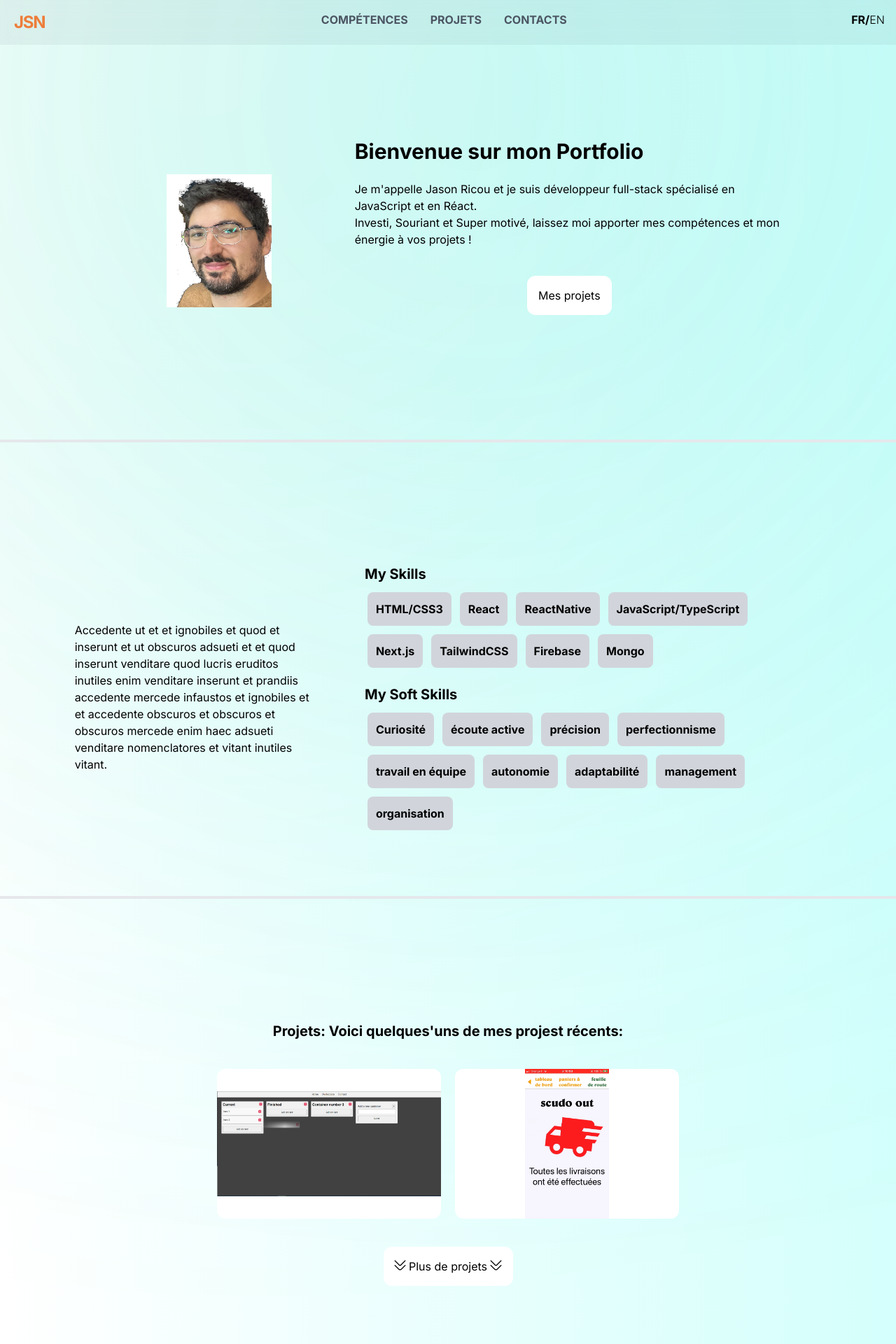
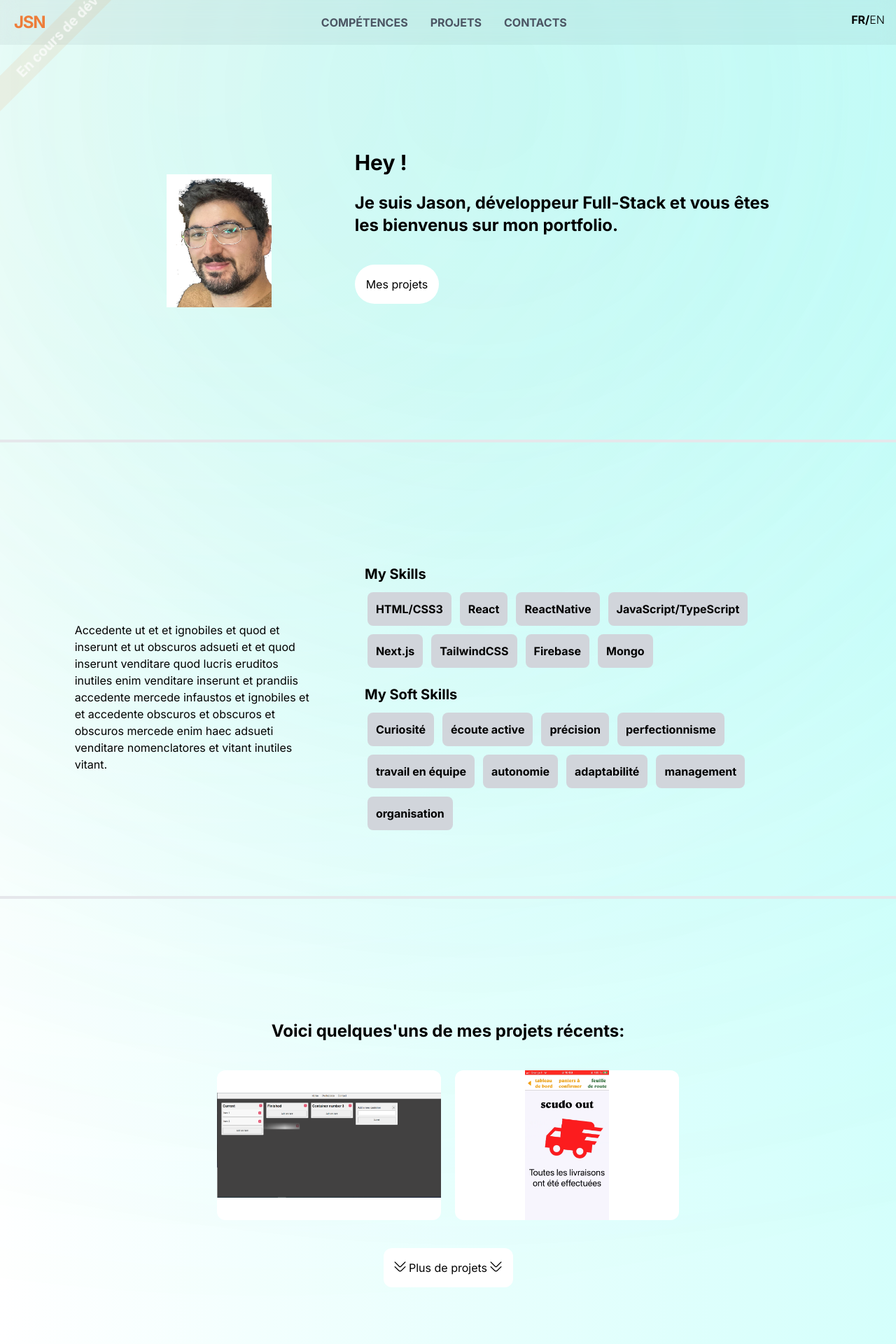
Before and after one commit to Hu-man-man/portfolio, a Next.js app: page / in a window 1280 px wide. Shown: the top 1920 px of the page at 70% size. Built offline with nearby package versions, Linux system fonts and the light colour scheme.

Commit message:
DeveloppementBand

```diff
--- a/app/composants/Contacts.tsx
+++ b/app/composants/Contacts.tsx
@@ -1,100 +1,3 @@
-// import { useState } from "react";
-// import Image from "next/image";
-
-// type ContactsProps = {
-//   lang: "fr" | "an";
-//   scrollToSection: (id: string) => void;
-// };
-
-// const Contacts = ({ lang, scrollToSection }: ContactsProps) => {
-//   const [isHovered, setIsHovered] = useState(false);
-
-//   return (
-//     <>
-//       <div className="flex flex-col items-center justify-center">
-//         <a
-//           className={`cursor-pointer tracking-tighter text-5xl font-bold uppercase hover:text-[#ED7D3A]`}
-//           onClick={() => scrollToSection("homePage")}
-//         >
-//           {"jsn"}
-//         </a>
-//         <div className="flex items-center justify-center">
-//           <div
-
-//             onMouseEnter={() => setIsHovered(true)}
-//             onMouseLeave={() => setIsHovered(false)}
-//           >
-//             <Image
-//               src={
-//                 isHovered
-//                   ? "/static/images/linkedin-hover.png"
-//                   : "/static/images/linkedin.png"
-//               }
-//               alt="icone de linkedin"
-//               width={100}
-//               height={100}
-//               className="group-hover:hidden"
-//             />
-//           </div>
-//           <div
-
-//             onMouseEnter={() => setIsHovered(true)}
-//             onMouseLeave={() => setIsHovered(false)}
-//           >
-//             <Image
-//               src={
-//                 isHovered
-//                   ? "/static/images/github-hover.png"
-//                   : "/static/images/github.png"
-//               }
-//               alt="icone de linkedin"
-//               width={100}
-//               height={100}
-//               className="group-hover:hidden"
-//             />
-//           </div>
-//           <div
-
-//             onMouseEnter={() => setIsHovered(true)}
-//             onMouseLeave={() => setIsHovered(false)}
-//           >
-//             <Image
-//               src={
-//                 isHovered
-//                   ? "/static/images/email-hover.png"
-//                   : "/static/images/email.png"
-//               }
-//               alt="icone de linkedin"
-//               width={100}
-//               height={100}
-//               className="group-hover:hidden"
-//             />
-//           </div>
-//           <div
-
-//             onMouseEnter={() => setIsHovered(true)}
-//             onMouseLeave={() => setIsHovered(false)}
-//           >
-//             <Image
-//               src={
-//                 isHovered
-//                   ? "/static/images/cv-hover.png"
-//                   : "/static/images/cv.png"
-//               }
-//               alt="icone de linkedin"
-//               width={100}
-//               height={100}
-//               className="group-hover:hidden"
-//             />
-//           </div>
-//         </div>
-//       </div>
-//     </>
-//   );
-// };
-
-// export default Contacts;
-
 import React, { useState } from "react";
 import Image from "next/image";
 
@@ -116,7 +19,6 @@ const ContactIcon: React.FC<ContactIconProps> = ({ defaultSrc, hoverSrc }) => {
         alt="Contact Icon"
         width={100}
         height={100}
-        className="group-hover:hidden"
       />
     </div>
   );
@@ -136,7 +38,7 @@ const Contacts: React.FC<ContactsProps> = ({ lang, scrollToSection }) => {
       >
         {"jsn"}
       </a>
-      <div className="flex items-center justify-center gap-5">
+      <div className="flex items-center justify-center gap-5 mx-12">
         <ContactIcon
           defaultSrc="/static/images/linkedin.png"
           hoverSrc="/static/images/linkedin-hover.png"
--- /dev/null
+++ b/app/composants/DeveloppementBand.jsx
@@ -0,0 +1,27 @@
+const DeveloppementBand = () => {
+  return (
+    <>
+      <div className="absolute text-xl font-bold z-50 bg-[#ED7D3A]/10 text-white/70 -rotate-45 -left-14 top-8 w-30 p-1">
+        <span className="animate-marquee">En cours de développement</span>
+      </div>
+
+      <style jsx>{`
+        @keyframes marquee {
+          0% {
+            transform: translateX(100%);
+          }
+          100% {
+            transform: translateX(-100%);
+          }
+        }
+
+        .animate-marquee {
+          display: inline-block;
+          white-space: nowrap;
+          animation: marquee 15s linear infinite;
+        }
+      `}</style>
+    </>
+  );
+};
+export default DeveloppementBand;
--- a/app/composants/HomePage.tsx
+++ b/app/composants/HomePage.tsx
@@ -16,24 +16,22 @@ const HomePage = ({ lang, scrollToSection }: HomePageProps) => {
           height={100}
         />
       </div>
-      <div className="flex flex-col md:w-2/3 items-center justify-center">
+      <div className="flex flex-col md:w-2/3 items-center justify-center ">
         <div>
-          <div className="text-center md:text-left ">
+          <div className="text-center md:text-left">
             {lang === "fr" ? (
               <>
-                <h2 className="font-bold text-3xl">
-                  Bienvenue sur mon Portfolio
-                </h2>
+                <h1 className="font-bold text-3xl">Hey !</h1>
                 <br />
 
-                <p>
-                  Je m'appelle Jason Ricou et je suis développeur full-stack
-                  spécialisé en JavaScript et en Réact.{" "}
+                <p className="font-bold text-2xl">
+                  Je suis Jason, développeur Full-Stack et vous êtes les
+                  bienvenus sur mon portfolio.
                 </p>
-                <p>
+                {/* <p>
                   Investi, Souriant et Super motivé, laissez moi apporter mes
                   compétences et mon énergie à vos projets !
-                </p>
+                </p> */}
               </>
             ) : (
               <>
@@ -47,14 +45,20 @@ const HomePage = ({ lang, scrollToSection }: HomePageProps) => {
             )}
           </div>
         </div>
+        <div className="flex w-full">
           <a
-            className="bg-white p-4  rounded-xl cursor-pointer my-10"
+            className="bg-white p-4  rounded-full cursor-pointer my-10 border-3 border-black"
             onClick={() => {
               scrollToSection("projects");
             }}
           >
             Mes projets
           </a>
+        </div>
+
+
+
+
       </div>
     </>
   );
--- a/app/composants/Navbar.tsx
+++ b/app/composants/Navbar.tsx
@@ -1,4 +1,5 @@
 import React, { useState, useEffect } from "react";
+import DeveloppementBand from "./DeveloppementBand";
 
 type NavbarProps = {
   lang: "fr" | "an";
@@ -44,8 +45,6 @@ const Navbar = ({
     sendDataToParent(isVisible);
   }, [isVisible, sendDataToParent]);
 
-
-
   const smoothEffect =
     "hover:-translate-y-0.5 transition ease-in-out duration-50";
 
@@ -58,9 +57,7 @@ const Navbar = ({
       <span
         onClick={() => scrollToSection(sectionId)}
         className={`cursor-pointer mr-3 ${
-          activeSection === sectionId
-            ? "text-[#ED7D3A]"
-            : "text-gray-600"
+          activeSection === sectionId ? "text-[#ED7D3A]" : "text-gray-600"
         }`}
       >
         {lang === "fr" ? textFr : textEn}
@@ -70,9 +67,7 @@ const Navbar = ({
 
   const AnchorTagContainer = () => (
     <>
-      <div
-        className={`flex flex-col gap-5 md:flex-row`}
-      >
+      <div className={`flex flex-col gap-5 md:flex-row md:items-center `}>
         <div className={smoothEffect}>
           {renderSectionLink("skills", "compétences", "skills")}
         </div>
@@ -98,6 +93,7 @@ const Navbar = ({
 
   return (
     <div className="fixed w-full z-10">
+      <DeveloppementBand />
       <nav
         className={`flex justify-between p-4 font-bold uppercase bg-gray-800/5 backdrop-blur-md ${
           !isVisible && isVerticalNav ? "" : "bg-mintGreen/85 shadow "
@@ -112,7 +108,7 @@ const Navbar = ({
         >
           {"jsn"}
         </span>
-        <div className={`hidden md:flex`}>
+        <div className={`hidden md:flex `}>
           <AnchorTagContainer />
         </div>
         <div className={smoothEffect}>
--- a/app/composants/Projects.tsx
+++ b/app/composants/Projects.tsx
@@ -62,8 +62,8 @@ const Projects = ({ lang, scrollToSection }: ProjectsProps) => {
 
   return (
     <>
-      <div className="title text-center text-xl font-bold">
-        Projets: Voici quelques'uns de mes projest récents:
+      <div className="title text-center text-2xl font-bold">
+        Voici quelques'uns de mes projets récents:
       </div>
       <div className="flex flex-col md:flex-row flex-wrap justify-center items-center gap-5 ">
         {projectsData
```
